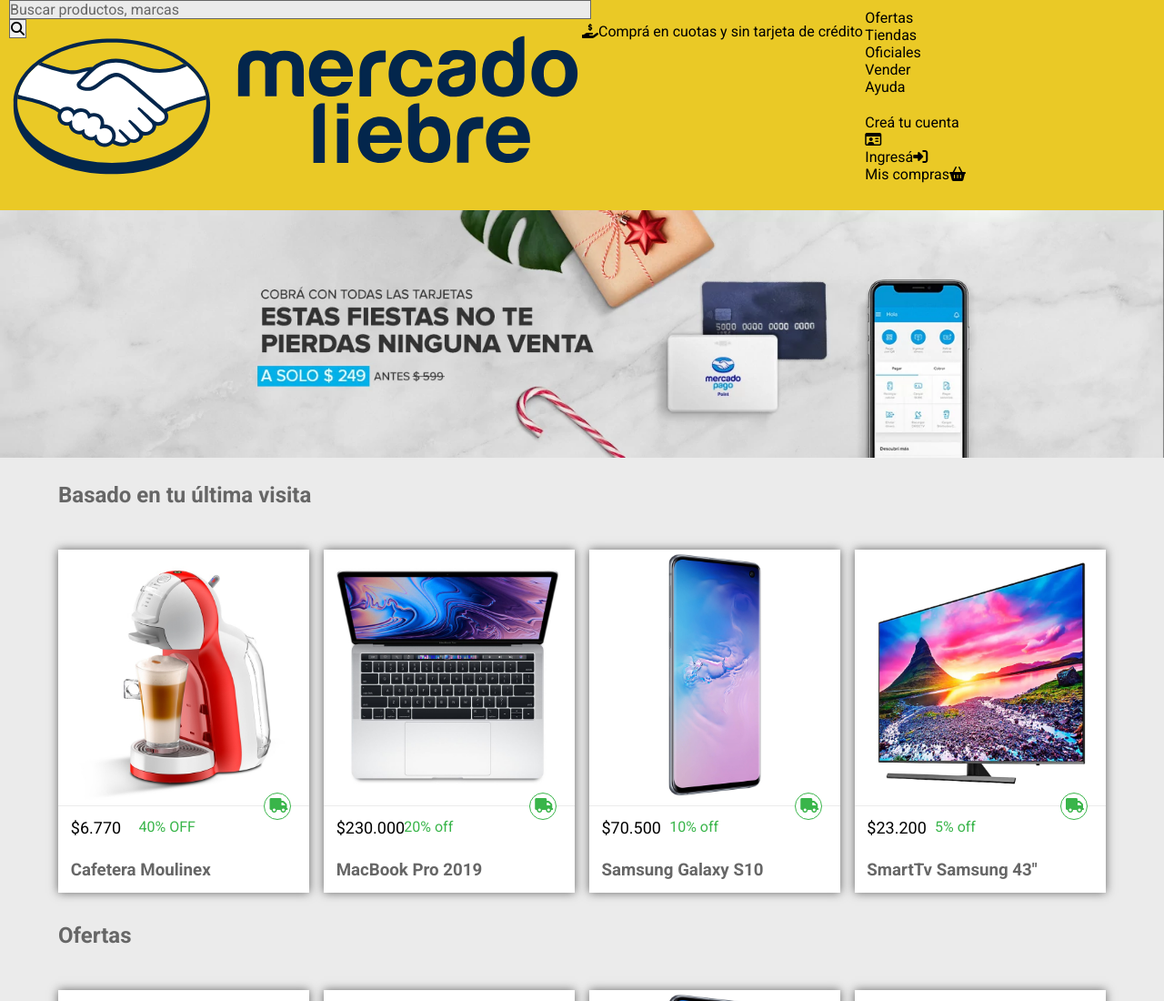
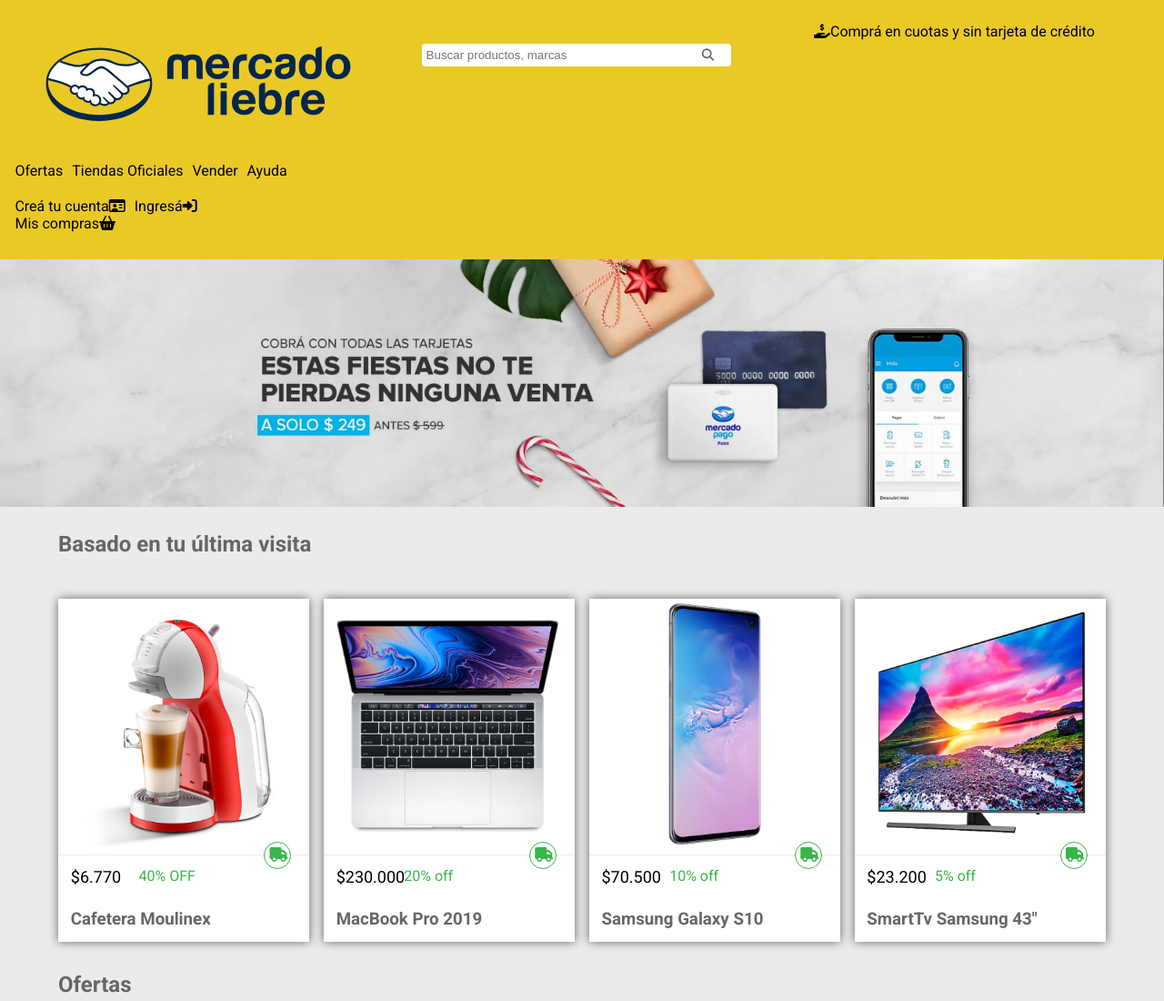
Before and after one commit to FlorAmado/Mercado-Liebre, a website: page views/home.html in a window 1280 px wide. Shown: the top 1100 px of the page at 91% size. Drawn offline with Linux system fonts and the light colour scheme.

Commit message:
Update styles

```diff
--- a/public/css/header.css
+++ b/public/css/header.css
@@ -6,24 +6,35 @@
 }
 .header--logo{
     width: 50%;
+    padding: 3%;
 }
-.header__section--navbar{
-    width: 100%;
-    position: absolute;
-    top: 0;
-    right: -10px;
-}
-.header__section--nav{
-    border: solid 1px var(--grisOscuro);
-    background-color: var(--grisClaro);
-    color: var(--grisOscuro);
+.header__buscador{
+    padding: 3%;
     width: 50%;
 }
-.header__button--search{
-    border: solid 1px var(--grisOscuro);
-    font-size: 15px;
-    padding: 1px;
+.header__buscador-box{
+position: relative;
+
+}
+.header__buscador-box input{
+    width: 100%;
     position: relative;
+    color: var(--grisOscuro);
+    padding: 5px;
+    border: none;
+    border-radius: 4px;
+    padding-right: 20px ;
+}
+
+.header__buscador-box button{
+    position: absolute;
+    top: 5px;
+    right: 0px;
+    width: 15%;
+    border: none;
+    background-color: white;
+    color: var(--grisOscuro);
+
 }
 .header__section--metodo-pago  {
     text-align: center;
@@ -61,8 +72,28 @@
 }
 
 @media (min-width: 361px) { /*  Navegación en tablets  */
+    .header--logo{
+        width: 33%;
+    }
+    .header__buscador{
+        width: 33%;
+    }
+    .header__section--metodo-pago  {
+        width: 33%;
+    }
     .header__section--items ul {
-        display: block;
+        display:flex;
+        flex-direction: row;
+        flex-wrap: wrap;
+
+
+        column-gap: 10px;
+    }
+    .header__section--items nav {
+        display:flex;
+        flex-direction: row;
+        flex-wrap: wrap;
+
     }
     .header__button--menu-hamburguesa{
         display: none;
--- a/views/home.html
+++ b/views/home.html
@@ -12,14 +12,22 @@
 </head>
 <body>
     <header class="header">
-        <img class="header--logo" src="/images/logo-mercado-liebre.svg" alt="">
+        <div class="header--logo">
+        <img  src="/images/logo-mercado-liebre.svg" alt="">
+        </div>
 
-        <section class="header__section--navbar">
-            <nav class="header__section--nav">Buscar productos, marcas</nav>
-            <button type="submit" class="header__button--search">
-            <i class="fa-solid fa-magnifying-glass"></i>
-        </button>
-        </section>
+        <div class="header__buscador">
+            <form action="">
+                <div class="header__buscador-box">
+                    <input type="text" placeholder="Buscar productos, marcas">
+
+
+                    <button type="submit" >
+                      <i class="fa-solid fa-magnifying-glass"></i>
+                    </button>
+                </div>
+            </form>
+    </div>
 
 
 
```
